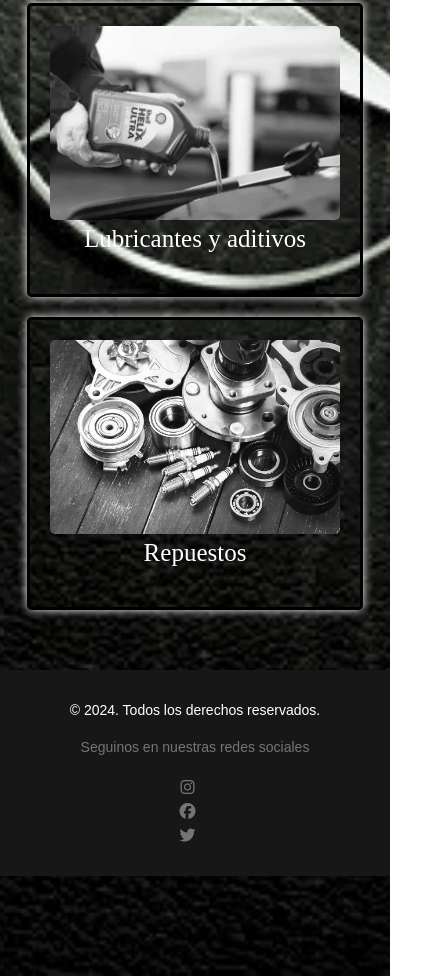
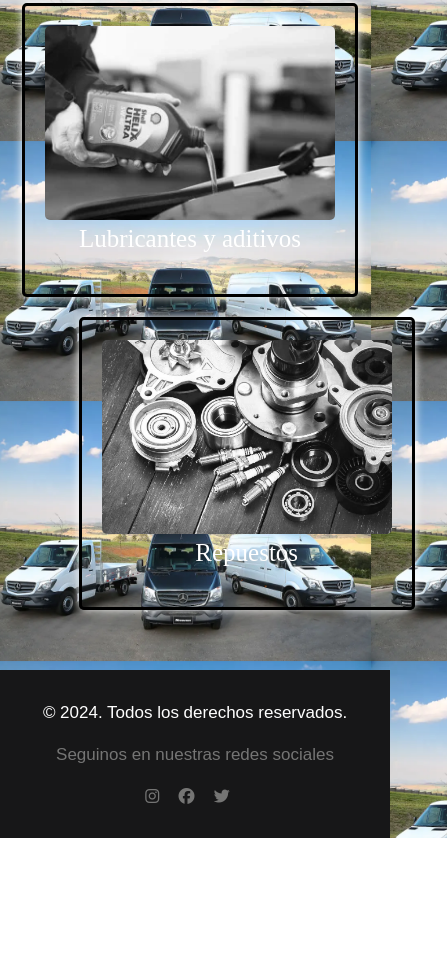
Before and after one commit to matiasamen/Mercedes-Benz, a plain HTML site: page servicios.html in a window 390 px wide. Shown: the part 816-1792 px from the top of the page, 447 px wide, since content can reach past the window. After the commit the page ends 1654 px from the top, so only its background shows below. Drawn offline with nearby package versions, Linux system fonts and the light colour scheme.

Commit message:
cambio 3

```diff
--- a/servicios.css
+++ b/servicios.css
@@ -1,21 +1,10 @@
 body {
-    background-image: url(./img/75980351-f480-4755-b99e-bb913fc28c76.jpg);
-    background-size: cover;
-    background-position: center center;
-    background-repeat: no-repeat;
-    background-attachment: fixed;
+    background-image: url(./img/MB_Nueva_Sprinter_3-1.webp);
+    background-size: contain;
+    background-position: -18.9px center; /* Mueve el fondo hacia la izquierda */
+    background-repeat: repeat;
     backdrop-filter: blur(0px);
-    min-height: 100vh; /* Esto asegura que el fondo cubra toda la pantalla */
-    margin: 0;
-    padding-bottom: 100px; /* Deja espacio para el footer */
-}
-
-footer {
-    background-color: rgb(23, 23, 24);
-    padding: 30px 0;
-    text-align: center;
-    position: relative;
-    z-index: 2; /* Para asegurarnos de que el footer no cubra el contenido */
+    background-attachment: fixed; /* Esto mantiene la imagen fija */
 }
 
 .logo {
@@ -56,12 +45,6 @@ footer {
 .service img {
     max-width: 100%;
     border-radius: 5px;
-    filter: grayscale(100%);
-    transition: filter 0.3s ease;
-}
-
-.service img:hover {
-    filter: grayscale(0%);
 }
 
 h2 {
@@ -77,25 +60,26 @@ h3 {
 }
 
 p {
-    color: rgb(255, 255, 255);
-    font-size: 25px;
-    text-align: center !important;
-    font-family: 'Crimson Pro', serif;
+    color: rgba(0, 0, 0, 0.851);
+    font-size: 17px;
+    text-align: center;
+}
+
+footer {
+    background-color: rgb(23, 23, 24);
+    padding: 30px 0;
+    text-align: right;
 }
 
 .redes {
     text-align: center;
-    margin-top: 10px;
 }
 
 footer .redes a {
     color: rgba(171, 171, 169, 0.641);
     text-decoration: none;
+    text-align: center;
     margin-right: 15px;
-}
-
-footer .redes a:hover {
-    color: rgb(255, 255, 255) !important;
 }
 
 .tituloRedes {
@@ -120,7 +104,7 @@ body a {
 .nav-link {
     color: rgb(102, 102, 102) !important;
     font-family: 'Playfair Display'!important;
-    font-size: 18px;
+    font-size: 18px;  /* Tamaño igual que el de contactos.css */
     -webkit-text-stroke: 0.05px #000000;
 }
 
@@ -129,31 +113,40 @@ nav a:hover {
 }
 
 /* Media queries para dispositivos móviles */
-@media (max-width: 768px) {
-    body {
-        background-attachment: scroll; /* El fondo se mueve con el contenido en móviles */
-    }
 
+@media (max-width: 575px) {
     .navbar {
         padding: 10px;
     }
-
     .service {
         width: calc(100% - 30px);
-        margin: 10px auto;
+        margin: 10px;
+    }
 }
 
-    footer {
-        text-align: center;
+.service img {
+    filter: grayscale(100%);
+    transition: filter 0.3s ease;
 }
 
-    .redes {
-        display: flex;
-        flex-direction: column;
-        align-items: center;
+.service img:hover {
+    filter: grayscale(0%);
 }
 
-    footer p {
-        font-size: 14px;
+footer .redes a:hover {
+    color: rgb(255, 255, 255) !important;
 }
+
+p {
+    color: rgb(255, 255, 255);
+    font-size: 25px;
+    text-align: center !important;
+    font-family: 'Crimson Pro', serif;
 }
+
+/* Modificar posición de los divs de la derecha usando position */
+.row .col-md-4:nth-child(2), /* Segundo div (columna de la derecha) */
+.row .col-md-4:nth-child(4) { /* Cuarto div (columna de la derecha) */
+    position: relative;
+    left: 1.5cm !important; /* Mueve la columna hacia la derecha */
+}
```
Lines whose indentation alone changed are shown as unchanged.
